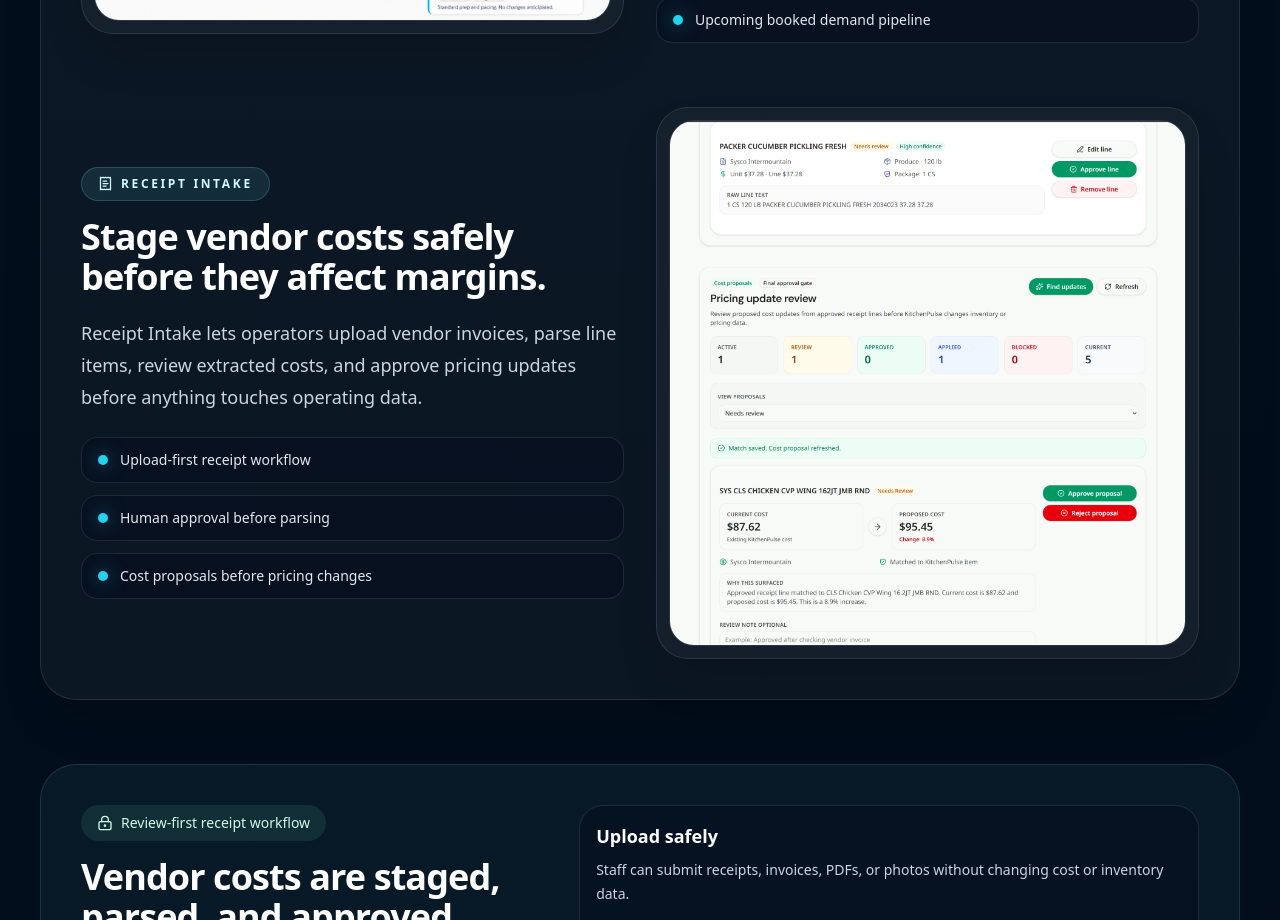
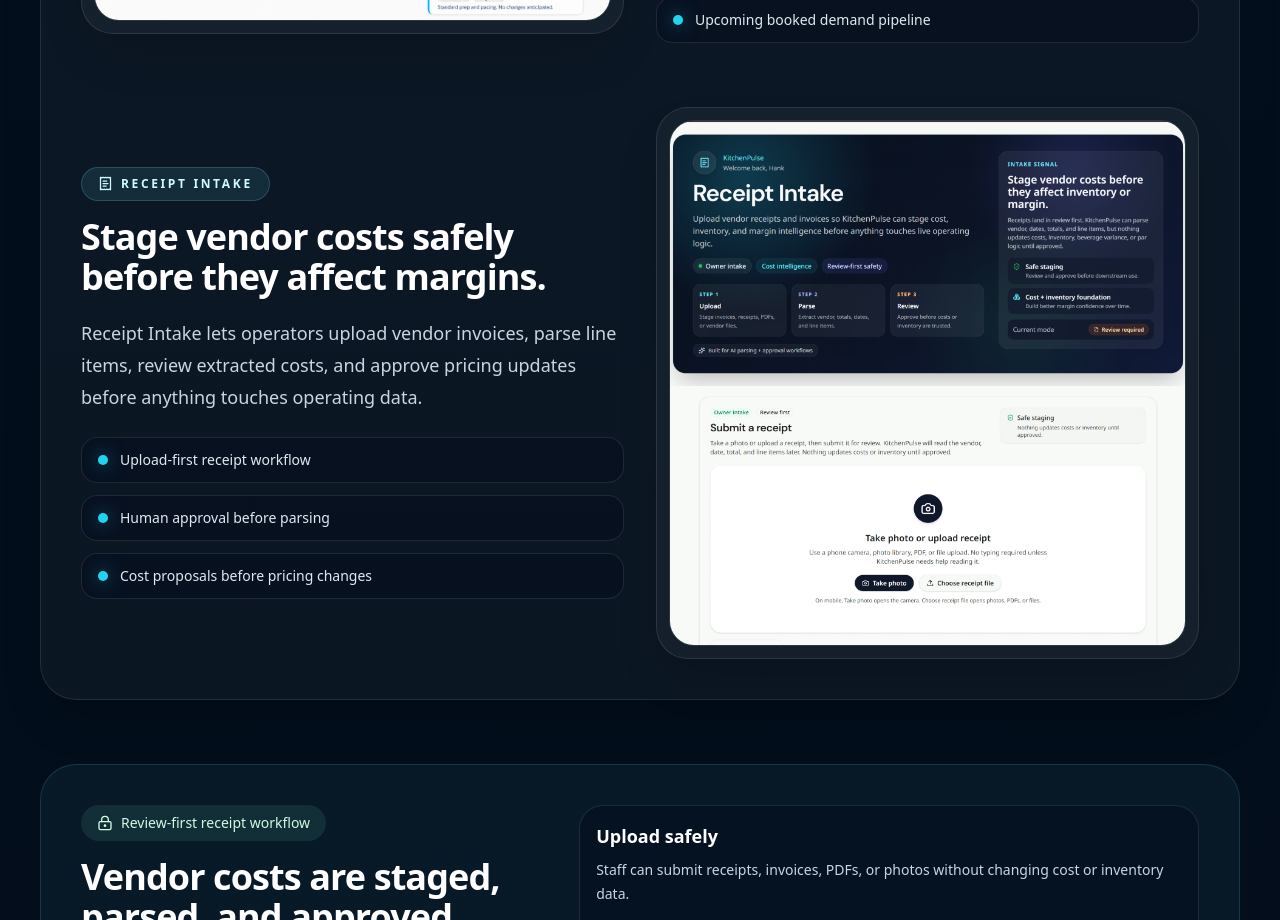
Before and after one commit to hensleehiggins/synthopulse-site, a Next.js app: page / in a window 1280 px wide. Shown: the part 7680-8600 px from the top of the page. Built offline with nearby package versions, Linux system fonts and the light colour scheme.

Commit message:
Fix receipt intake screenshot flow

```diff
--- a/app/page.tsx
+++ b/app/page.tsx
@@ -151,7 +151,7 @@
     eyebrow: "Receipt intake",
     title: "Stage vendor costs safely before they affect margins.",
     text: "Receipt Intake lets operators upload vendor invoices, parse line items, review extracted costs, and approve pricing updates before anything touches operating data.",
-    image: "/kitchenpulse-receipt-intake-pricing-review.png",
+    image: "/kitchenpulse-receipt-intake-upload.png",
     alt: "KitchenPulse receipt intake pricing update review",
     icon: ReceiptText,
     points: [
```
